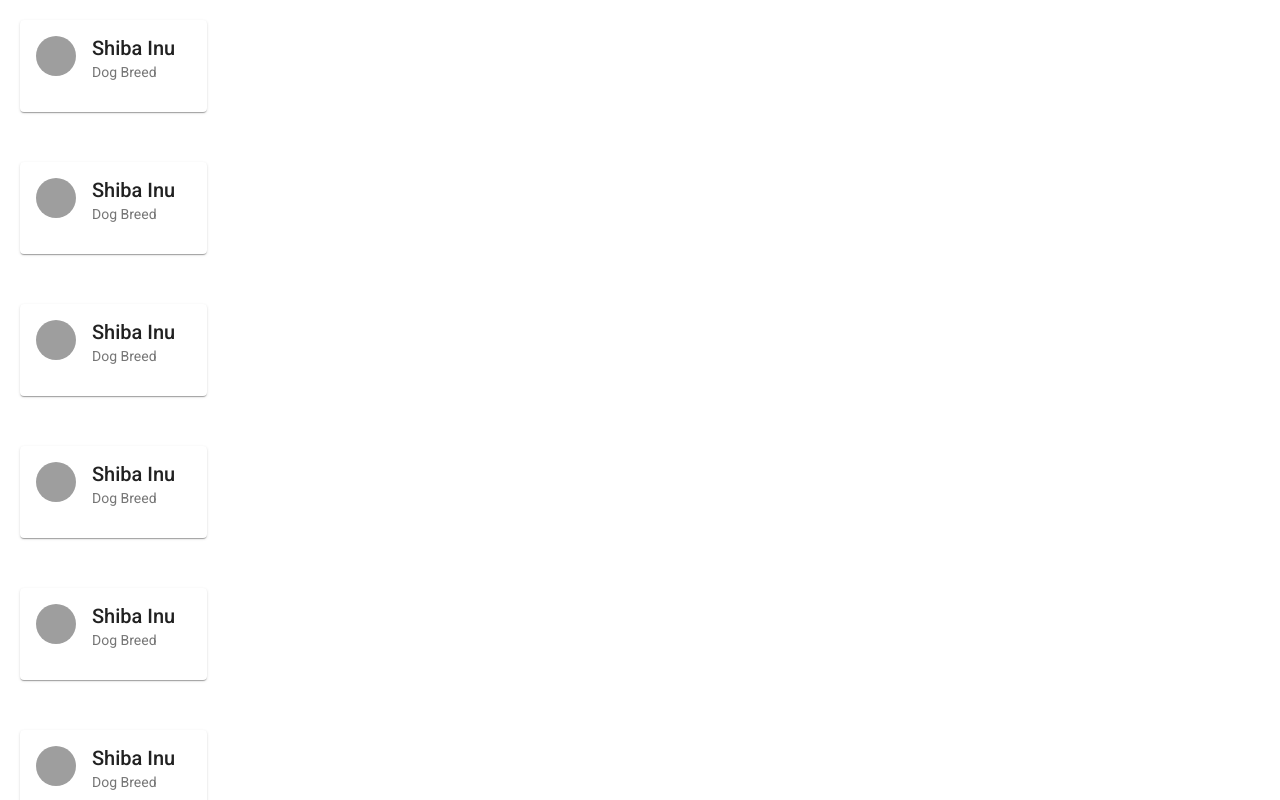
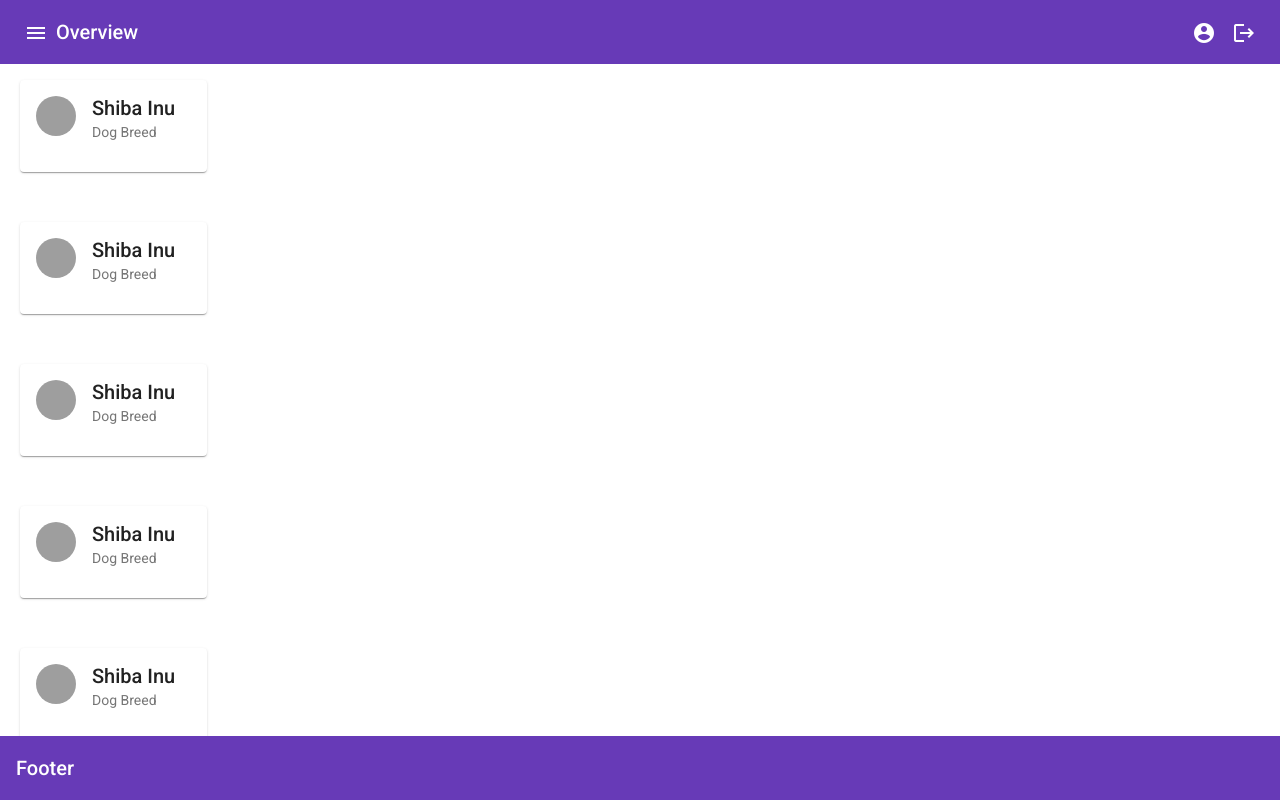
Before and after one commit to AdemolaAdigun/emit-frontend-NHLSTENDEN-, an Angular app in the folder frontend/: page /inventory-overview in a window 1280 px wide. Shown: the top 800 px of the page. Built offline with nearby package versions, Linux system fonts and the light colour scheme; grey boxes are pictures that could not be loaded.

Commit message:
some minor change

```diff
--- a/frontend/src/app/pages/inventory-overview/inventory-overview.component.css
+++ b/frontend/src/app/pages/inventory-overview/inventory-overview.component.css
@@ -9,6 +9,7 @@
 }
 
 .inventory-cards{
+  padding-top: 60px;
   float: left;
   width:400px;
 }
--- a/frontend/src/app/pages/inventory-overview/inventory-overview.component.html
+++ b/frontend/src/app/pages/inventory-overview/inventory-overview.component.html
@@ -1,5 +1,5 @@
+<app-header></app-header>
 <div class = "inventory-cards">
-
   <mat-card class="example-card">
     <mat-card-header>
       <div mat-card-avatar class="example-header-image"></div>
@@ -80,3 +80,4 @@
     </mat-card-header>
   </mat-card>
   </div>
+<app-footer></app-footer>
```
